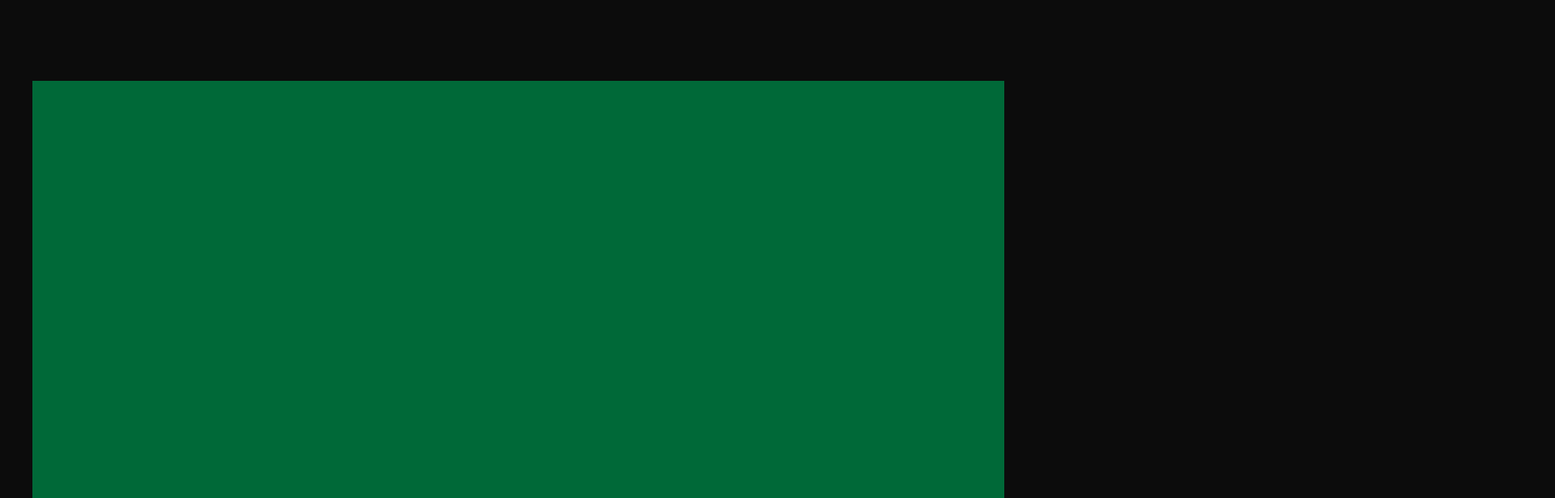
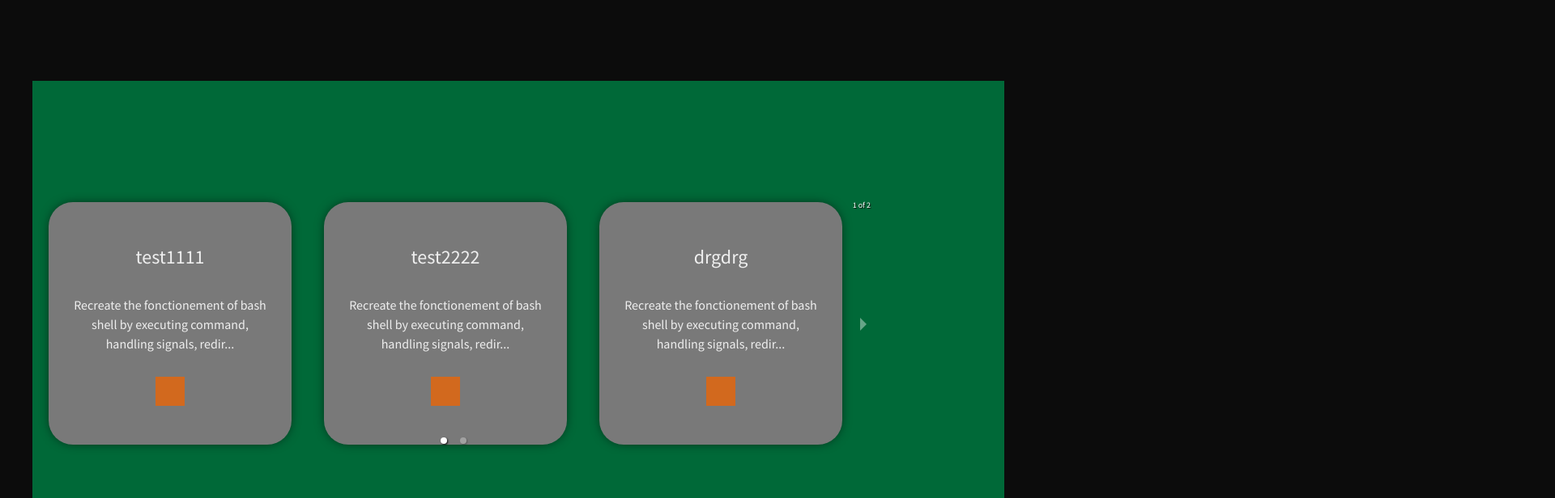
Before and after one commit to natevrl/my_website, a React (Create React App) app: page /creations in a window 1280 px wide. Shown: the top 616 px of the page at 81% size, 1920 px wide, since content can reach past the window. Built offline with nearby package versions, Linux system fonts and the light colour scheme.

Commit message:
slideshow 60%

```diff
--- a/package.json
+++ b/package.json
@@ -6,10 +6,13 @@
     "@testing-library/jest-dom": "^5.16.2",
     "@testing-library/react": "^12.1.3",
     "@testing-library/user-event": "^13.5.0",
+    "node-sass": "^7.0.1",
     "react": "^17.0.2",
     "react-dom": "^17.0.2",
+    "react-responsive-carousel": "^3.2.23",
     "react-router-dom": "^6.2.2",
     "react-scripts": "5.0.0",
+    "react-slideshow-image": "^3.7.0",
     "react-switch": "^6.0.0",
     "react-typist": "^2.0.5",
     "util": "^0.12.4",
--- a/src/components/Card.js
+++ b/src/components/Card.js
@@ -1,22 +1,28 @@
-import React, { Component } from 'react';
+import React from 'react';
 
-export default class Card extends Component {
-  render() {
+//mode function
+function Card(props) {
 	return (
-	<div className="card-contenair" key={this.props.tab.id}>
-		<div className='card-title'>{this.props.tab.title}</div>
+	<div className="card-contenair" key={props.tab.id}>
+		<div className='card-title'>{props.tab.title}</div>
 		<div className='card-description'>Recreate the fonctionement of bash shell by executing command, handling signals, redir... </div>
-		<a href={this.props.tab.link} rel="noopener noreferrer" target="_blank"><i className='fas fa-github'></i></a>
+		<a href={props.tab.link} rel="noopener noreferrer" target="_blank"><i className='fas fa-github'></i></a>
 	</div>
 	);
-  };
 }
 
+export default Card;
 
-// itere sur chaque element du tableau que le parent a donne
-// return this.props.tab.map((tab) =>
-// <div className="card-contenair" key={tab.id}>
-// 	<div className='card-title'>{tab.title}</div>
-// 	<div className='card-description'>Recreate the fonctionement of bash shell by executing command, handling signals, redir... </div>
-// 	<a href={tab.link} rel="noopener noreferrer" target="_blank"><i className='fas fa-github'></i></a>
-// </div>
+
+// mode class
+// export default class Card extends Component {
+//   render() {
+// 	return (
+	// <div className="card-contenair" key={this.props.tab.id}>
+	// 	<div className='card-title'>{this.props.tab.title}</div>
+	// 	<div className='card-description'>Recreate the fonctionement of bash shell by executing command, handling signals, redir... </div>
+	// 	<a href={this.props.tab.link} rel="noopener noreferrer" target="_blank"><i className='fas fa-github'></i></a>
+	// </div>
+// 	);
+//   };
+// }
--- /dev/null
+++ b/src/components/Slideshow.js
@@ -0,0 +1,36 @@
+import React from "react";
+import { Slide } from 'react-slideshow-image'
+
+const proprietes = {
+	duration: 5000,
+	transitionDuration: 500,
+	infinite: true,
+	indicators: true,
+	arrow: true,
+}
+
+const Slideshow = () => {
+	return (
+		<div className='slide-contenair'>
+			<Slide {...proprietes}>
+				<div className="each-slide">
+					<div>
+						<img src="./media/project1.JPG" alt="img1" />
+					</div>
+				</div>
+				<div className="each-slide">
+					<div>
+						<img src="./media/project2.JPG" alt="img2" />
+					</div>
+				</div>
+				<div className="each-slide">
+					<div>
+						<img src="./media/project3.JPG" alt="img3" />
+					</div>
+				</div>
+			</Slide>
+		</div>
+	)
+}
+
+export default Slideshow;
--- a/src/pages/Creations.js
+++ b/src/pages/Creations.js
@@ -1,13 +1,16 @@
 import React, { Component } from 'react';
-import { NULL } from 'sass';
 import Card from '../components/Card';
+import Slideshow from '../components/Slideshow';
+import { Carousel } from 'react-responsive-carousel';
+import "react-responsive-carousel/lib/styles/carousel.min.css"; // requires a loader
 
 
 export default class Creations extends Component {
 
+
 	state =  {
 		tab_cards: [
-			{
+		[{
 				id: "1",
 				title: "test1111",
 				link: "https://github.com/N4t4nis"
@@ -16,29 +19,73 @@
 				id: "2",
 				title: "test2222",
 				link: "https://github.com/N4t4nis"
-			}
-		]
+			},
+			{
+				id: "3",
+				title: "drgdrg",
+				link: "https://github.com/N4t4nis"
+			}],
+			[{
+				id: "1",
+				title: "test4444",
+				link: "https://github.com/N4t4nis"
+			},
+			{
+				id: "2",
+				title: "test5555",
+				link: "https://github.com/N4t4nis"
+			},
+			{
+				id: "3",
+				title: "drgdrg",
+				link: "https://github.com/N4t4nis"
+			}]
+		],
+
+
+
 	}
 
-	// Iter = () => {
-	// 	var i = 0;
-	// 	while (i < 2)
-	// 	{
-	// 		<Card tab={this.state.tab_cards[i]}/>
-	// 		console.log(this.state.tab_cards[i].title);
-	// 		i++;
-	// 	}
-	// 	return (null)
-	// }
+	Iter = () => {
+		var i = 0;
+		var rows = []
+		while (this.state.tab_cards[0][i])
+		{
+			rows.push(<Card tab={this.state.tab_cards[0][i]}/>)
+			console.log(this.state.tab_cards[0][i].id);
+			i++;
+		}
+		return (rows);
+	}
+	Iter2 = () => {
+		var i = 0;
+		var rows = []
+		while (this.state.tab_cards[1][i])
+		{
+			rows.push(<Card tab={this.state.tab_cards[1][i]}/>)
+			console.log(this.state.tab_cards[1][i].id);
+			i++;
+		}
+		return (rows);
+	}
 	render() {
 	return (
 			<div className='creations'>
 				{/* <Card tab={this.state.tab_cards[0]}/> */}
-				{/* <this.Iter/> */}
+				<Carousel>
+					<this.Iter />
+					<this.Iter2 />
+				</Carousel>
+
 			</div>
 	);
   }
 }
 
+// {this.state.tab_cards.map((slide, i) => (
+	// <Card tab={this.state.tab_cards[i][0]}/>
+		// )
+	// )
+// }
 
 		// <div className='home-title'>/creations</div>
--- a/src/styles/pages/creations.scss
+++ b/src/styles/pages/creations.scss
@@ -4,3 +4,32 @@
 	width: 1200px;
 	height: 600px;
 }
+
+li {
+
+	display: flex;
+	align-items: center;
+
+}
+// .slide .selected {
+//     display: flex;
+//     flex-direction: row;
+//     align-items: center;
+//     justify-content: center;
+// }
+
+// .carousel *{
+//     display: flex;
+//     box-sizing: border-box;
+//     flex-direction: row;
+//     align-content: center;
+//     align-items: center;
+// }
+.carousel-root {
+	display: flex;
+}
+
+.carousel .slider-wrapper.axis-horizontal .slider .slide {
+	display: flex;
+    flex-direction: row;
+}
```
Also changed, not shown: 1 other file (tests, documents, lock files or other folders).
